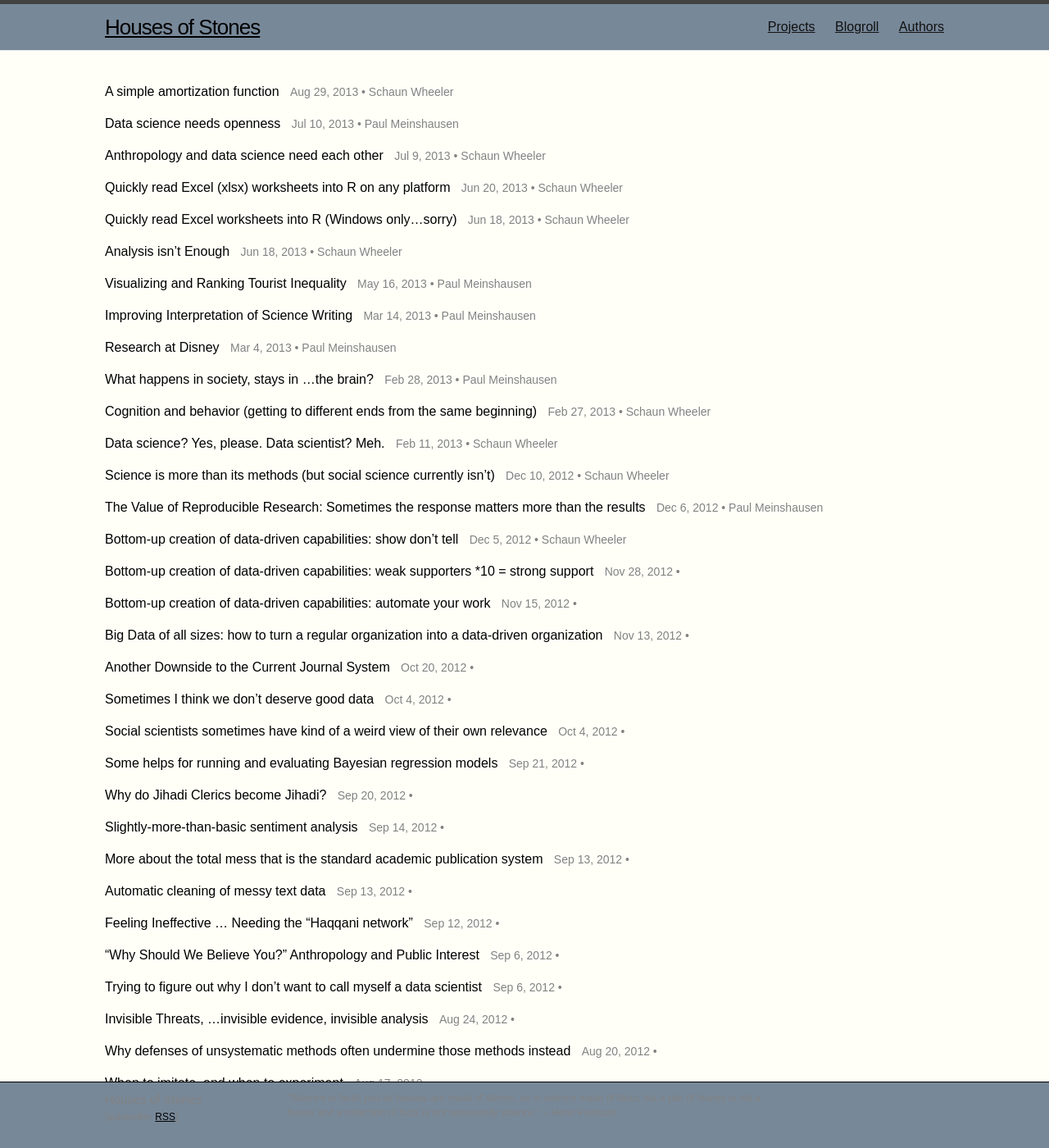
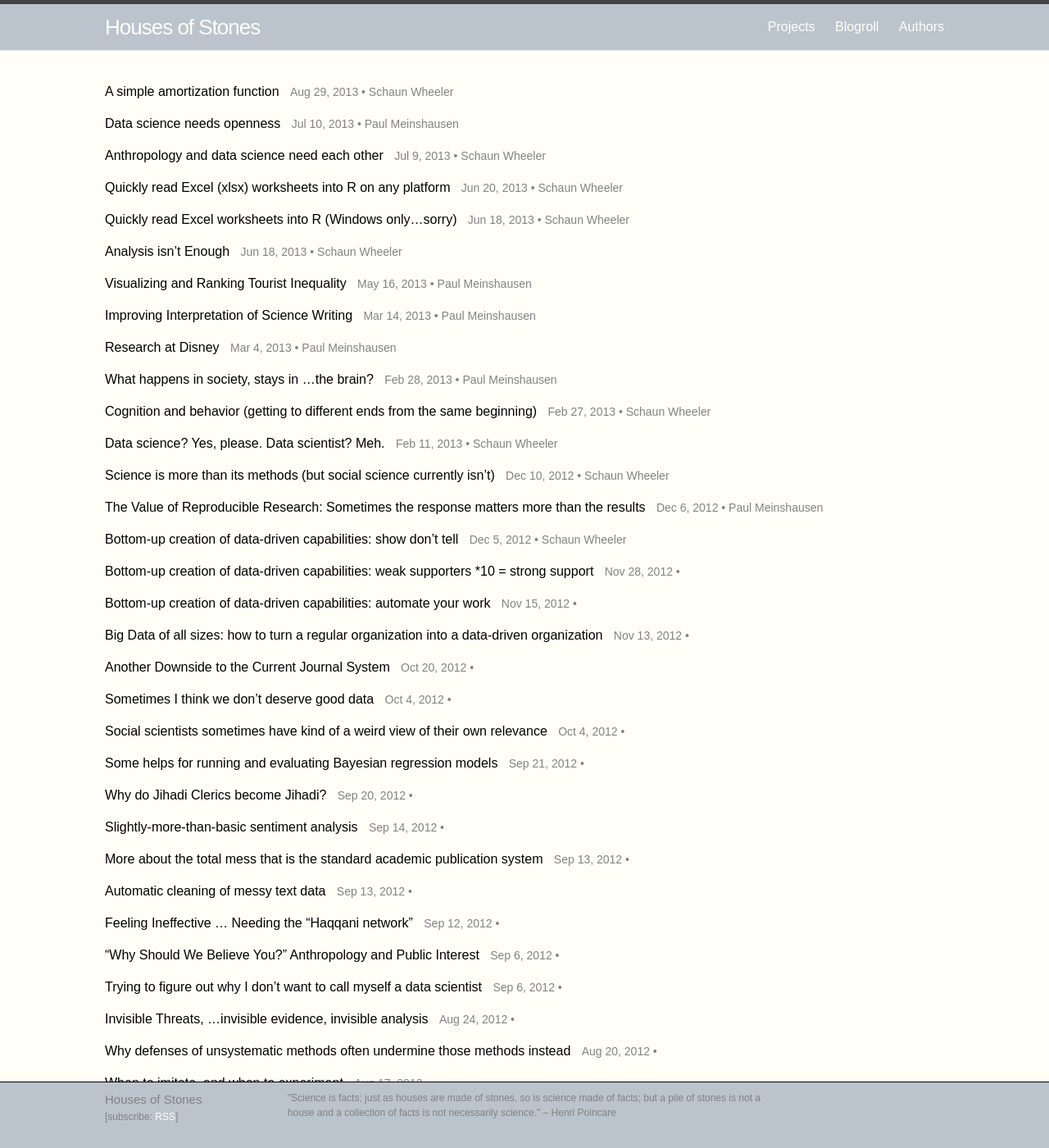
Before and after one commit to housesofstones/housesofstones.github.io, a Jekyll site: the page built from index.html, in a window 1280 px wide and 1400 px high. Shown: the whole window at 82% size. Built offline with Jekyll 4.4.1, drawn with Linux system fonts in a browser that asks for light colours; nearby versions of some CDN libraries.

Commit message:
Update hoscustom.css

```diff
--- a/css/hoscustom.css
+++ b/css/hoscustom.css
@@ -1,15 +1,15 @@
 .site-header, .site-footer {
-    background-color: lightslategrey;
+    background-color: #bbc3cc;
 }
-.site-header > a:link, .site-footer > a:link {
+.site-header a:link, .site-footer a:link {
     color: #fffff8;
     text-decoration: none;
 }
-.site-header > a:visited, .site-footer > a:visited {
+.site-header a:visited, .site-footer a:visited {
     color: #fffff8;
     text-decoration: none;
 }
-.site-header > a:hover, .site-footer > a:hover {
+.site-header a:hover, .site-footer a:hover {
     text-decoration: underline;
 }
 a:link {
```
